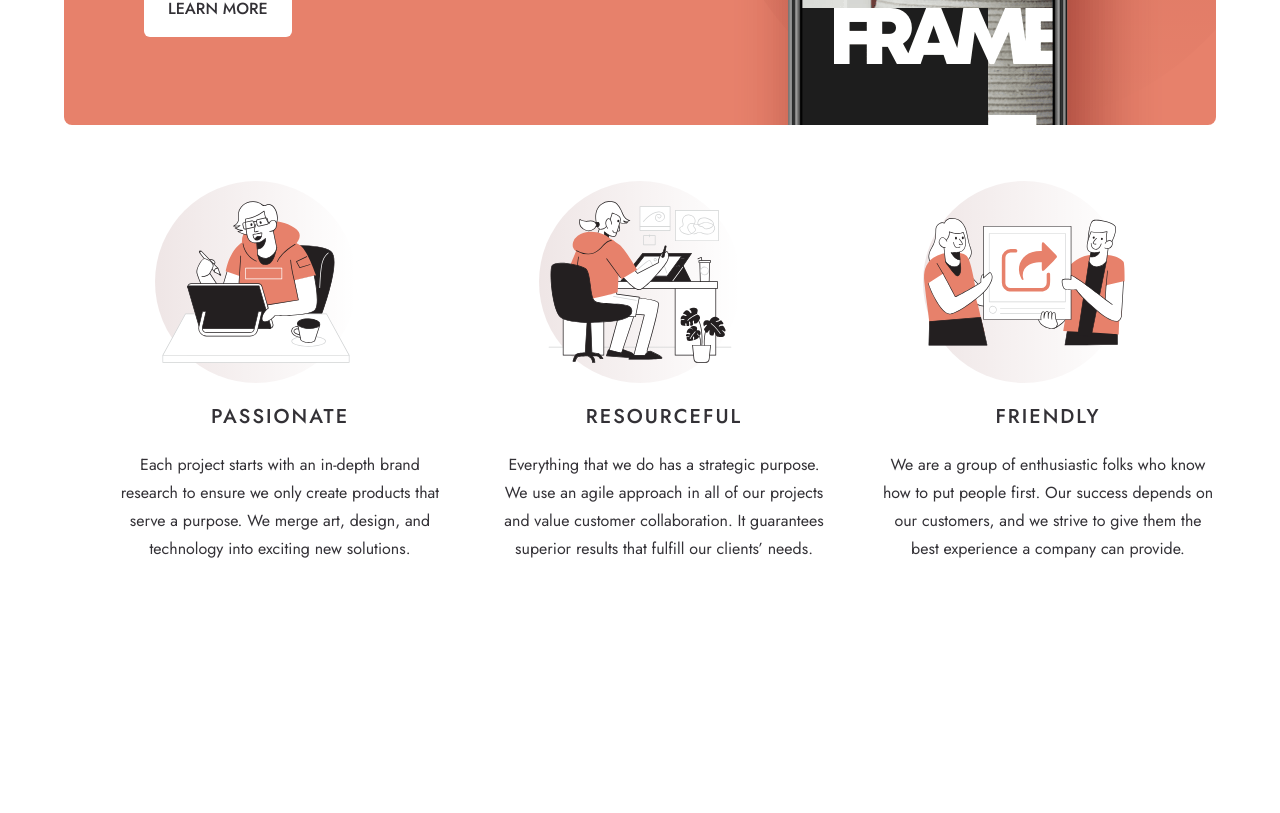
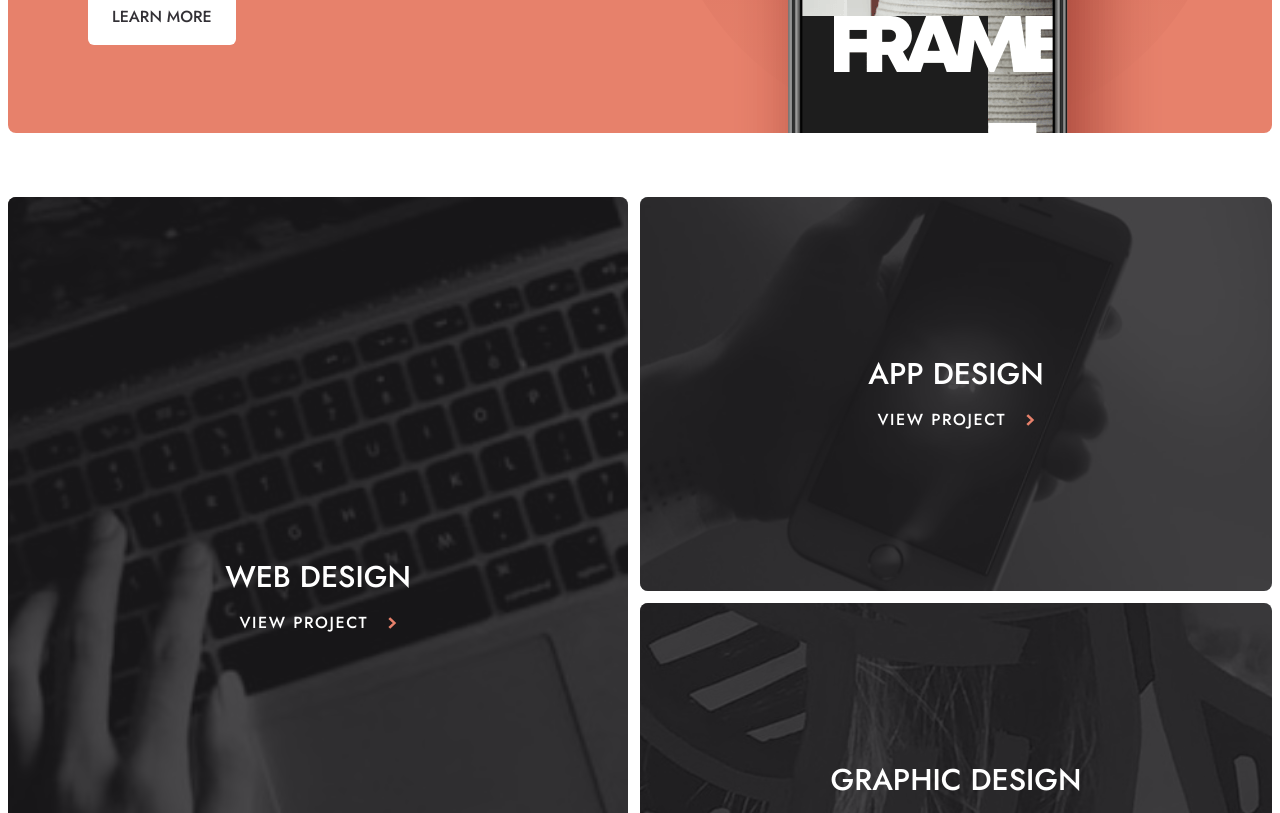
Before and after one commit to Damjan15/Designo, a React (Create React App) app: page / in a window 1280 px wide. Shown: the part 540-1353 px from the top of the page. Before the commit the page ends 1159 px from the top, so only its background shows below. Built offline with nearby package versions, Linux system fonts and the light colour scheme.

Commit message:
Fixed the Services section added grid and removed flex, Added extra classes to the Layout container

```diff
--- a/src/components/Service.jsx
+++ b/src/components/Service.jsx
@@ -1,10 +1,10 @@
 import { Link } from "react-router-dom";
 import arrowRight from "../assets/shared/desktop/icon-right-arrow.svg";
 
-const Service = ({ value, title }) => {
+const Service = ({ bg, title, row, col }) => {
   return (
     <div
-      className={`service w-full rounded-lg cursor-pointer ${value} group`}
+      className={`service w-full rounded-lg cursor-pointer ${bg} ${row ? row : ""} ${col ? col : ""} group`}
     >
       <div className="w-full h-full bg-black/80 rounded-lg group-hover:bg-peach/90">
         <div className="w-full h-full text-white flex flex-col justify-center space-y-4 items-center">
--- a/src/containers/Layout.jsx
+++ b/src/containers/Layout.jsx
@@ -2,7 +2,7 @@ import { Navbar } from "../components"
 
 const Layout = ({ children }) => {
   return (
-    <div className="max-w-6xl mx-auto">
+    <div className="container mx-auto max-w-7xl p-2">
       <Navbar />
       <main>{children}</main>
     </div>
--- a/src/containers/Services.jsx
+++ b/src/containers/Services.jsx
@@ -2,21 +2,12 @@ import { Service } from "../components";
 
 const Services = () => {
   return (
-    <div >
-      {/* <div className="w-full h-full py-8 px-8 flex flex-col gap-8 lg:flex-row lg:px-4 xl:px-0">
-          <div className="w-full h-64 md:h-52 lg:h-[645px]">
-              <Service title="Web Design" value="service-web-design" />
-          </div>
-
-          <div className="w-full h-64 md:h-52 lg:h-[308px]">
-              <Service title="App Design" value="service-app-design mb-8" />
-              <Service title="Graphic Design" value="service-graphic-design" />
-          </div>
-      </div> */}
+    <div className="h-screen my-16 grid grid-cols-1 gap-3 lg:grid-cols-2 lg:grid-rows-6">
+      <Service title="Web Design" bg="service-web-design" row="lg:row-span-6" />
+      <Service title="App Design" bg="service-app-design" col="lg:col-span-2 lg:col-start-2 lg:row-span-3" />
+      <Service title="Graphic Design" bg="service-graphic-design" col="lg:col-span-2 lg:col-start-2 lg:row-span-3" />
     </div>
   );
 };
 
-// className="flex flex-col items-center justify-center py-10  lg:py-24"
-
 export default Services;
```
